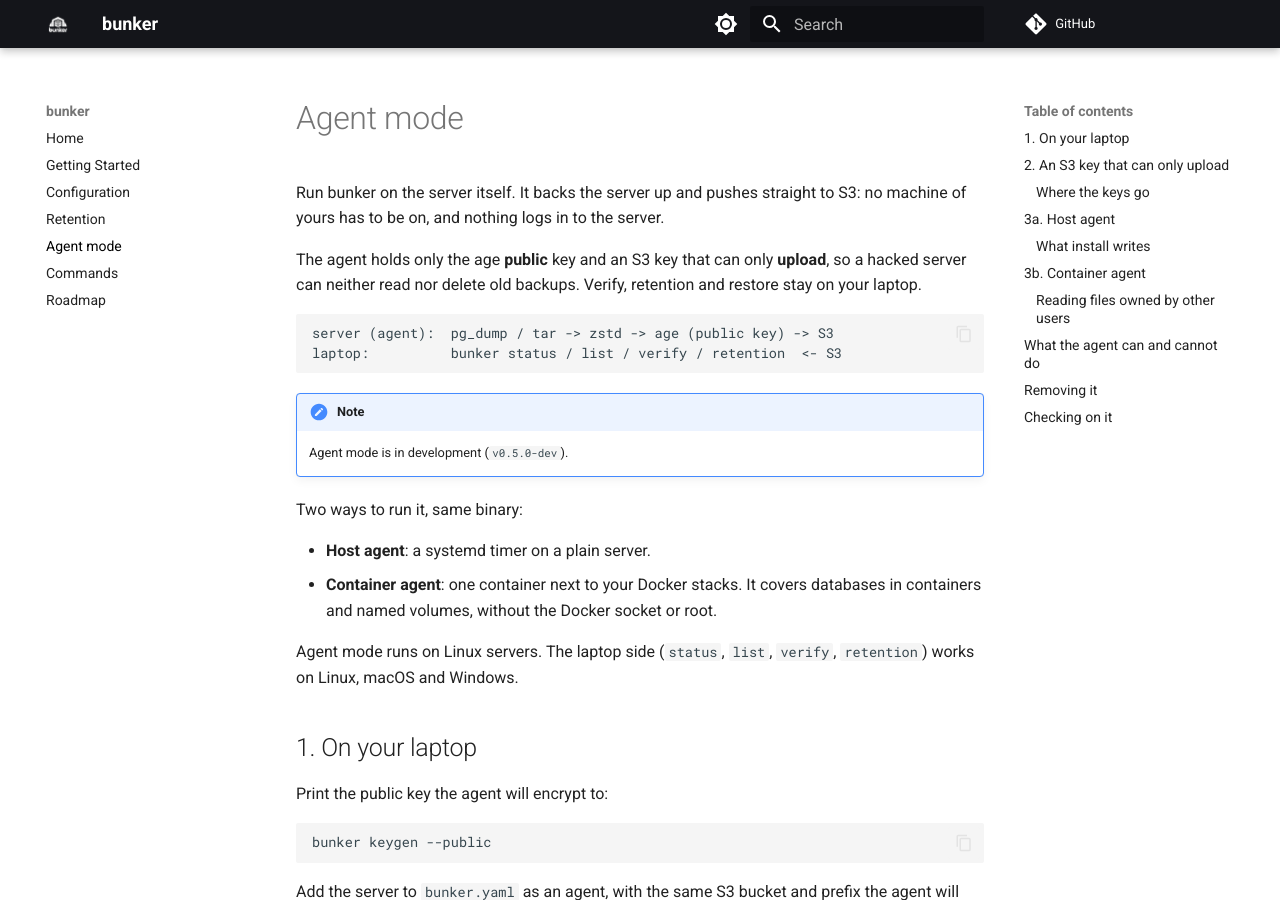
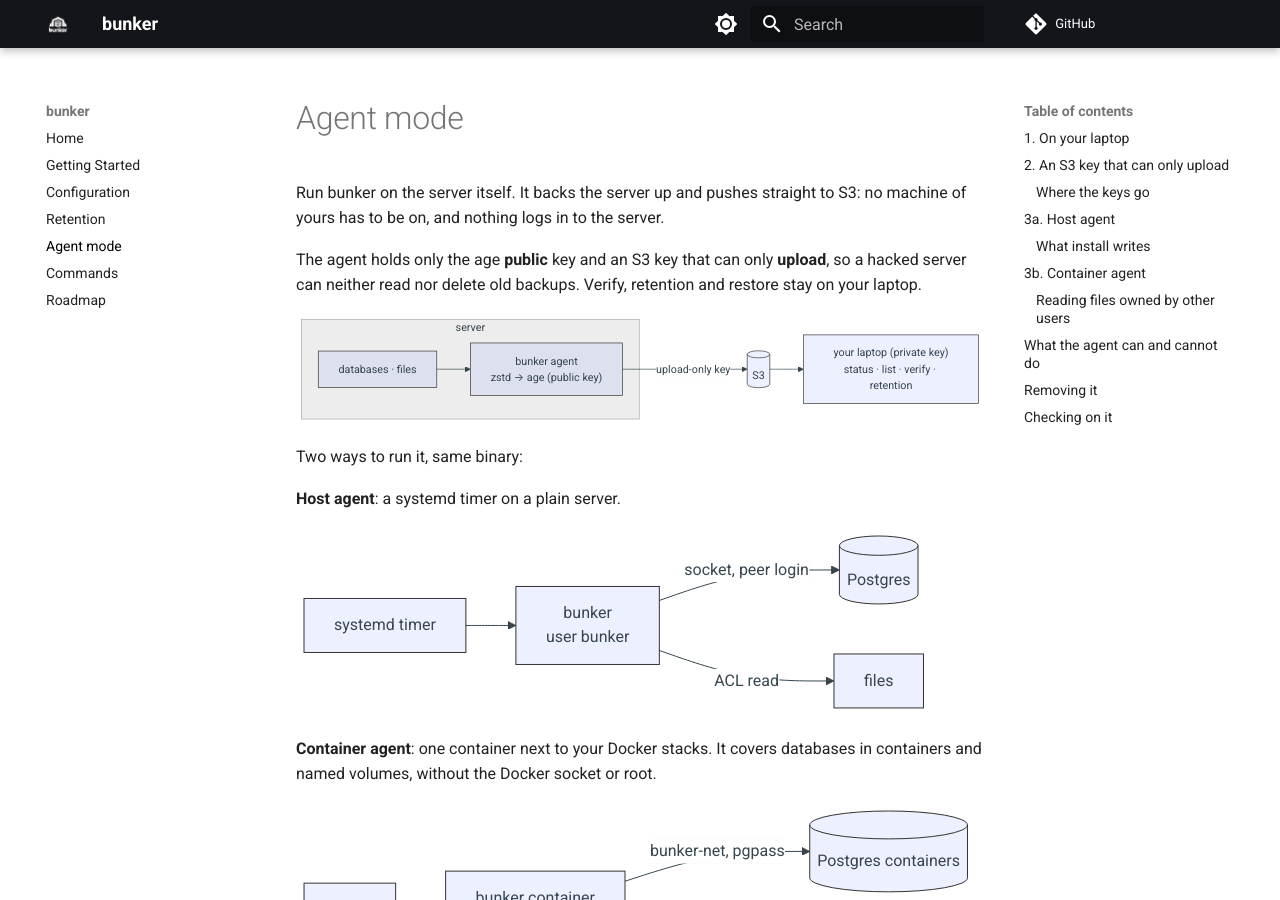
Before and after one commit to kushal1o1/bunker, an MkDocs documentation site: the page built from docs/agent.md, in a window 1280 px wide and 900 px high. Built offline with MkDocs 1.6.1 and Material for MkDocs 9.7.7, drawn with Linux system fonts in a browser that asks for light colours; comment, search, counter and statistics services are not loaded; some of the changed text lies outside the part shown.

Commit message:
docs: update mermaid to include agent mode

````diff
--- a/docs/agent.md
+++ b/docs/agent.md
@@ -7,19 +7,35 @@ The agent holds only the age **public** key and an S3 key that can only
 **upload**, so a hacked server can neither read nor delete old backups.
 Verify, retention and restore stay on your laptop.
 
+```mermaid
+flowchart LR
+    subgraph server["server"]
+        D["databases · files"] --> A["bunker agent<br/>zstd → age (public key)"]
+    end
+    A -->|upload-only key| S[("S3")]
+    S --> L["your laptop (private key)<br/>status · list · verify · retention"]
 ```
-server (agent):  pg_dump / tar -> zstd -> age (public key) -> S3
-laptop:          bunker status / list / verify / retention  <- S3
-```
-
-!!! note
-    Agent mode is in development (`v0.5.0-dev`).
 
 Two ways to run it, same binary:
 
-- **Host agent**: a systemd timer on a plain server.
-- **Container agent**: one container next to your Docker stacks. It covers
-  databases in containers and named volumes, without the Docker socket or root.
+**Host agent**: a systemd timer on a plain server.
+
+```mermaid
+flowchart LR
+    T["systemd timer"] --> H["bunker<br/>user bunker"]
+    H -->|socket, peer login| P[("Postgres")]
+    H -->|ACL read| F["files"]
+```
+
+**Container agent**: one container next to your Docker stacks. It covers
+databases in containers and named volumes, without the Docker socket or root.
+
+```mermaid
+flowchart LR
+    C["cron"] --> K["bunker container<br/>uid 10001"]
+    K -->|bunker-net, pgpass| P[("Postgres containers")]
+    K -->|read-only mounts| V["volumes"]
+```
 
 Agent mode runs on Linux servers. The laptop side (`status`, `list`, `verify`,
 `retention`) works on Linux, macOS and Windows.
@@ -108,11 +124,10 @@ Ready-made files: [`examples/agent/host/`](https://github.com/kushal1o1/bunker/t
     GRANT pg_read_all_data TO bunker;   -- Postgres 14+
     ```
 
-3. Install the binary. Agent mode needs `v0.5.0-dev` or later (`latest`
-   still points to `v0.4.0`):
+3. Install the binary. Agent mode needs `v0.5.0` or later:
 
     ```bash
-    VERSION=v0.5.0-dev
+    VERSION=v0.5.0
     FILE=bunker-linux-amd64    # or bunker-linux-arm64 (uname -m prints aarch64)
     curl -LO https://github.com/kushal1o1/bunker/releases/download/$VERSION/$FILE
     curl -LO https://github.com/kushal1o1/bunker/releases/download/$VERSION/checksums.txt
@@ -278,7 +293,7 @@ One agent container per server covers every project on it. Ready-made files:
    these steps use `/opt/bunker-agent`):
 
     ```bash
-    VERSION=v0.5.0-dev
+    VERSION=v0.5.0
     BASE=https://raw.githubusercontent.com/kushal1o1/bunker/$VERSION/examples/agent/docker
     sudo mkdir -p /opt/bunker-agent && sudo chown $USER /opt/bunker-agent
     cd /opt/bunker-agent
@@ -304,7 +319,7 @@ One agent container per server covers every project on it. Ready-made files:
 
         services:
           bunker-agent:
-            image: ghcr.io/kushal1o1/bunker:v0.5.0-dev
+            image: ghcr.io/kushal1o1/bunker:v0.5.0
             command: agent run
             env_file: agent.env                # read by compose on the host, not by the container
             environment:
````
Also changed, not shown: README.md (+13 -7 lines), docs/index.md (+17 -1 lines), docs/roadmap.md (+5 -18 lines).
